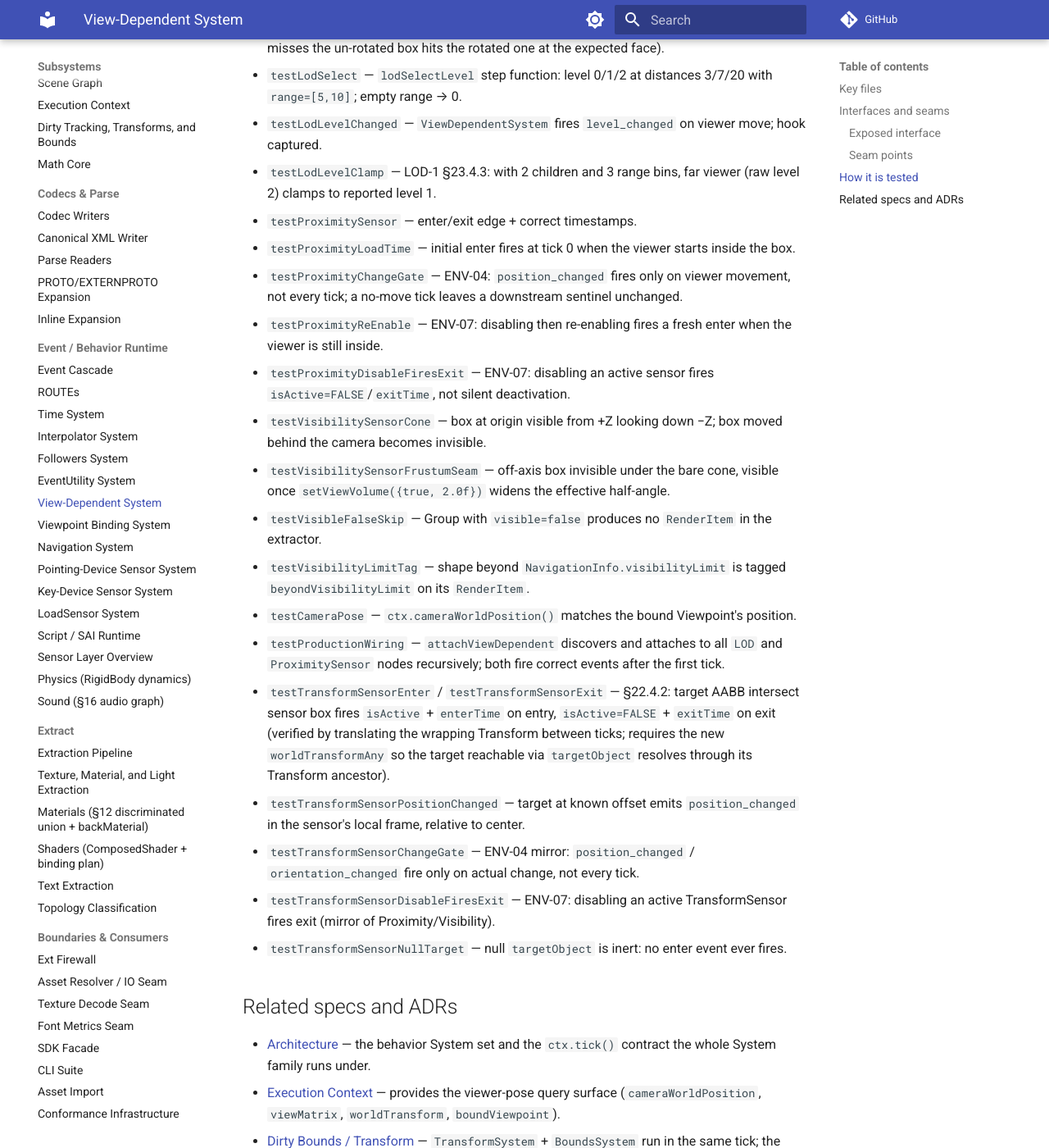
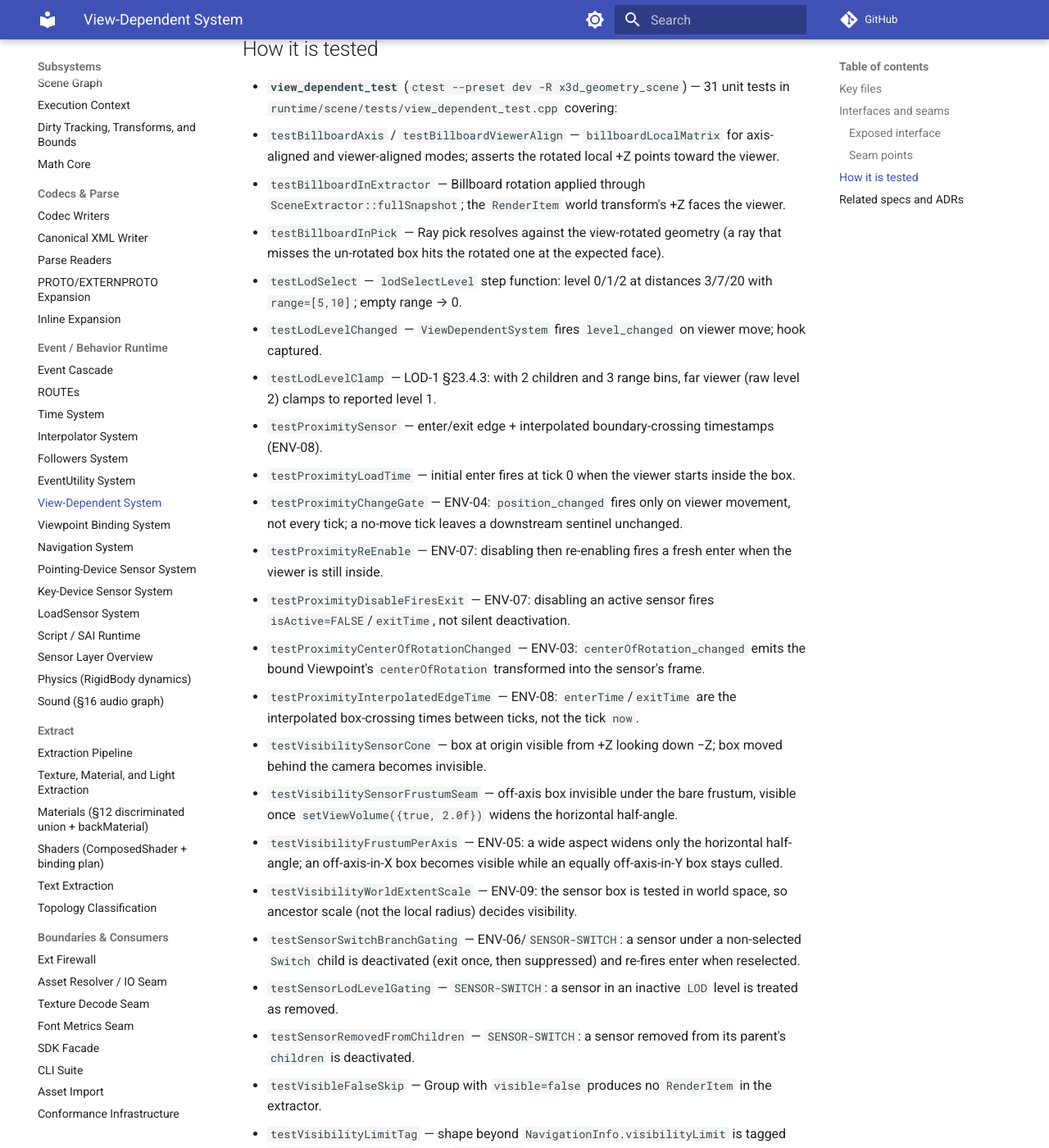
Before and after one commit to delta9000/x3d-cpp, an MkDocs documentation site: the page built from docs/wiki/subsystems/system-viewdependent.md, in a window 1280 px wide and 1400 px high, scrolled down 3325 px. Shown: the whole window at 82% size. Built offline with MkDocs 1.6.1 and Material for MkDocs 9.7.7, drawn with Linux system fonts in a browser that asks for light colours; comment, search, counter and statistics services are not loaded; some of the changed text lies outside the part shown.

Commit message:
feat(sensors): env2 patch (ENV-03/05/06/08/09, SENSOR-SWITCH); centerOfRotation from the viewpoint's frame

```diff
--- a/docs/wiki/subsystems/system-viewdependent.md
+++ b/docs/wiki/subsystems/system-viewdependent.md
@@ -17,7 +17,7 @@
 The View-Dependent System is the runtime subsystem that re-evaluates every scene-graph node whose correct behavior depends on the current viewer pose. It runs once per tick from the bound `Viewpoint` and is responsible for three distinct behaviors:
 
 1. **LOD level selection** — computes eye-to-center distance in each LOD node's local frame, applies the §23.4.3 step function, clamps to the child count, and fires `level_changed` on transitions.
-2. **Environmental sensor edge detection** — evaluates `ProximitySensor` (viewer-in-box, §22.4.1), `VisibilitySensor` (box-in-cone, §22.4.3), and `TransformSensor` (targetObject-AABB-in-sensor-box, §22.4.2); fires `isActive`/`enterTime`/`exitTime` on enter and exit edges and `position_changed`/`orientation_changed` while inside (Proximity + Transform). Change-gated (ENV-04: emit only on actual change) and disable-deactivates (ENV-07: a disabled active sensor fires exit). **Gap:** sensors reachable only through a non-selected `Switch` child or inactive `LOD` level are still evaluated — per ADR-0034 they should be treated as removed from the hierarchy (`SENSOR-SWITCH`, open).
+2. **Environmental sensor edge detection** — evaluates `ProximitySensor` (viewer-in-box, §22.4.1), `VisibilitySensor` (box-vs-six-plane view frustum, §22.4.3), and `TransformSensor` (targetObject-AABB-in-sensor-box, §22.4.2); fires `isActive`/`enterTime`/`exitTime` on enter and exit edges and `position_changed`/`orientation_changed`/`centerOfRotation_changed` while inside (Proximity + Transform). Change-gated (ENV-04: emit only on actual change) and disable-deactivates (ENV-07: a disabled active sensor fires exit). Sensors reachable only through a non-selected `Switch` child or inactive `LOD` level are treated as removed from the hierarchy (ENV-06/`SENSOR-SWITCH`, per ADR-0034): `update` computes active-path reachability from the scene roots each tick and deactivates any attached sensor it does not reach. ProximitySensor `enterTime`/`exitTime` are the interpolated boundary-crossing times along the viewer's straight-line motion between ticks (ENV-08); VisibilitySensor uses the tick `now`.
 3. **Billboard rotation math** — a standalone, header-only helper that computes the local rotation matrix that faces a Billboard node toward the viewer; consumed directly by `SceneExtractor` and `PickSystem` during their per-path walks.
 
 The split between tick-time (LOD events, sensor edges) and render-time (Billboard rotation, LOD child selection for rendering) is intentional and documented: the `ViewDependentSystem` class owns the event side; the free function `billboardLocalMatrix` and the inline `lodSelectLevel` are used at extract/pick time. This avoids a dependency cycle between `SceneExtractor`, `PickSystem`, and the execution context.
@@ -29,7 +29,7 @@
 | `runtime/scene/ViewDependentSystem.hpp` | `ViewDependentSystem` class (a `System`): `attach`, `update`, sensor/LOD tracking, observer seams |
 | `runtime/scene/Billboard.hpp` | `billboardLocalMatrix` free function (§23.4.1) + `viewdep::` math helpers (`sub`, `dot`, `cross`, `len`, `norm`); no `X3DExecutionContext` dependency |
 | `runtime/events/X3DSceneBridge.hpp` | `attachViewDependent(Scene&, X3DExecutionContext&)` — production wiring: scene walk + per-node `attach` call |
-| `runtime/scene/tests/view_dependent_test.cpp` | Full unit test suite (24 test functions, one `main`); doctest case `view_dependent_test` in the `x3d_geometry_scene` target |
+| `runtime/scene/tests/view_dependent_test.cpp` | Full unit test suite (31 test functions, one `main`); doctest case `view_dependent_test` in the `x3d_geometry_scene` target |
 
 ## Interfaces and seams
 
@@ -55,8 +55,10 @@
   // Test/observer seam: fired on each sensor active/inactive edge.
   void setSensorHook(std::function<void(X3DNode *, bool, double)> h);
 
-  // Consumer-supplied view volume. When valid and aspect > 1, VisibilitySensor
-  // widens the effective cone half-angle by the supplied aspect factor.
+  // Consumer-supplied view volume. VisibilitySensor tests the sensor box
+  // against the six view-frustum planes of the bound viewpoint; `aspect` (the
+  // consumer camera's width/height ratio, default 1.0) sets how much the
+  // horizontal half-angle exceeds the vertical one.
   // Call each frame from the renderer's camera before ctx.tick().
   struct ViewVolume { bool valid = false; float aspect = 1.0f; };
   void setViewVolume(const ViewVolume &vv);
@@ -91,25 +93,33 @@
 - **`attachViewDependent` (production wiring)** — lives in `runtime/events/X3DSceneBridge.hpp` rather than in `X3DSceneBridge.hpp` itself to avoid an include cycle (`X3DExecutionContext.hpp` → `PickSystem.hpp` → `Billboard.hpp`; pulling `ViewDependentSystem.hpp` into that chain would close the loop). The caller invokes `attachViewDependent(scene, ctx)` after `ctx.buildSceneGraph(scene)`.
 - **`SceneExtractor` (Billboard + LOD render-time)** — `SceneExtractor` includes `Billboard.hpp` directly and calls `billboardLocalMatrix` during its per-path DFS walk (line ~497 of `runtime/extract/SceneExtractor.hpp`). It also calls `lodSelectLevel` during the LOD child-selection pass. These are render-time, per-path decisions; the `ViewDependentSystem` tick handles only the event side. See [Extract](extract.md).
 - **`PickSystem` (Billboard render-time)** — `PickSystem` also includes `Billboard.hpp` and applies `billboardLocalMatrix` so ray-pick resolves against the view-rotated geometry, not the unrotated local frame.
-- **`ViewVolume` frustum seam** — renderers call `vds->setViewVolume({true, aspect})` each frame to widen the `VisibilitySensor` cone test by the camera's aspect ratio. Full 6-plane frustum test is documented as deferred.
+- **`ViewVolume` frustum seam** — renderers call `vds->setViewVolume({true, aspect})` each frame to supply the camera aspect ratio; `VisibilitySensor` builds the six view-frustum planes from `boundViewpoint().fieldOfView` (the smaller of the horizontal/vertical angles, §23.4.6) and tests the sensor's world-space box against them.
+- **Active-path reachability** — `update` walks `ctx.sceneRoots()` honouring `Switch.whichChoice` and the selected `LOD` level (ADR-0034) and deactivates any attached sensor outside the active hierarchy (ENV-06/`SENSOR-SWITCH`).
 - **Observer hooks** (`setLevelChangedHook`, `setSensorHook`) — test/integration seam; not for production. Production consumers read sensor state by listening on the cascade or reading stored field values.
 
 ## How it is tested
 
-- **`view_dependent_test`** (`ctest --preset dev -R x3d_geometry_scene`) — 24 unit tests in `runtime/scene/tests/view_dependent_test.cpp` covering:
+- **`view_dependent_test`** (`ctest --preset dev -R x3d_geometry_scene`) — 31 unit tests in `runtime/scene/tests/view_dependent_test.cpp` covering:
   - `testBillboardAxis` / `testBillboardViewerAlign` — `billboardLocalMatrix` for axis-aligned and viewer-aligned modes; asserts the rotated local +Z points toward the viewer.
   - `testBillboardInExtractor` — Billboard rotation applied through `SceneExtractor::fullSnapshot`; the `RenderItem` world transform's +Z faces the viewer.
   - `testBillboardInPick` — Ray pick resolves against the view-rotated geometry (a ray that misses the un-rotated box hits the rotated one at the expected face).
   - `testLodSelect` — `lodSelectLevel` step function: level 0/1/2 at distances 3/7/20 with `range=[5,10]`; empty range → 0.
   - `testLodLevelChanged` — `ViewDependentSystem` fires `level_changed` on viewer move; hook captured.
   - `testLodLevelClamp` — LOD-1 §23.4.3: with 2 children and 3 range bins, far viewer (raw level 2) clamps to reported level 1.
-  - `testProximitySensor` — enter/exit edge + correct timestamps.
+  - `testProximitySensor` — enter/exit edge + interpolated boundary-crossing timestamps (ENV-08).
   - `testProximityLoadTime` — initial enter fires at tick 0 when the viewer starts inside the box.
   - `testProximityChangeGate` — ENV-04: `position_changed` fires only on viewer movement, not every tick; a no-move tick leaves a downstream sentinel unchanged.
   - `testProximityReEnable` — ENV-07: disabling then re-enabling fires a fresh enter when the viewer is still inside.
   - `testProximityDisableFiresExit` — ENV-07: disabling an active sensor fires `isActive=FALSE`/`exitTime`, not silent deactivation.
+  - `testProximityCenterOfRotationChanged` — ENV-03: `centerOfRotation_changed` emits the bound Viewpoint's `centerOfRotation` transformed into the sensor's frame.
+  - `testProximityInterpolatedEdgeTime` — ENV-08: `enterTime`/`exitTime` are the interpolated box-crossing times between ticks, not the tick `now`.
   - `testVisibilitySensorCone` — box at origin visible from +Z looking down −Z; box moved behind the camera becomes invisible.
-  - `testVisibilitySensorFrustumSeam` — off-axis box invisible under the bare cone, visible once `setViewVolume({true, 2.0f})` widens the effective half-angle.
+  - `testVisibilitySensorFrustumSeam` — off-axis box invisible under the bare frustum, visible once `setViewVolume({true, 2.0f})` widens the horizontal half-angle.
+  - `testVisibilityFrustumPerAxis` — ENV-05: a wide aspect widens only the horizontal half-angle; an off-axis-in-X box becomes visible while an equally off-axis-in-Y box stays culled.
+  - `testVisibilityWorldExtentScale` — ENV-09: the sensor box is tested in world space, so ancestor scale (not the local radius) decides visibility.
+  - `testSensorSwitchBranchGating` — ENV-06/`SENSOR-SWITCH`: a sensor under a non-selected `Switch` child is deactivated (exit once, then suppressed) and re-fires enter when reselected.
+  - `testSensorLodLevelGating` — `SENSOR-SWITCH`: a sensor in an inactive `LOD` level is treated as removed.
+  - `testSensorRemovedFromChildren` — `SENSOR-SWITCH`: a sensor removed from its parent's `children` is deactivated.
   - `testVisibleFalseSkip` — Group with `visible=false` produces no `RenderItem` in the extractor.
   - `testVisibilityLimitTag` — shape beyond `NavigationInfo.visibilityLimit` is tagged `beyondVisibilityLimit` on its `RenderItem`.
   - `testCameraPose` — `ctx.cameraWorldPosition()` matches the bound Viewpoint's position.
```
Also changed, not shown: other parts of docs/wiki/subsystems/system-viewdependent.md (+1 -1 lines), docs/conformance/findings.yaml (+16 -15 lines), docs/wiki/decisions/0034-sensor-switch-lod-activation.md (+2 -1 lines), docs/wiki/subsystems/sensors.md (+1 -1 lines), 6 other files.
